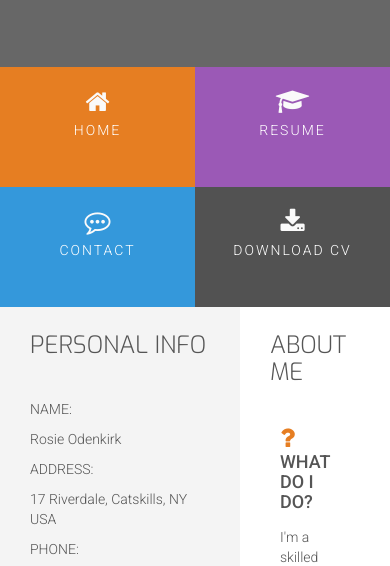
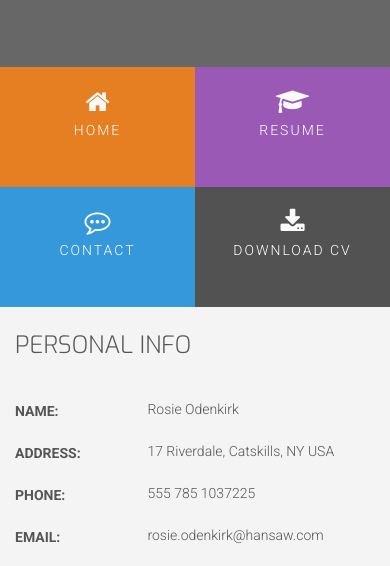
Before and after one commit to Code-Institute-Solutions/UserCentricFroentendDevelopment-Resume, a plain HTML site: page index.html in a window 390 px wide. Shown: the part 534-1100 px from the top of the page. Drawn offline with nearby package versions, Linux system fonts and the light colour scheme.

Commit message:
added styles and media query to personal info

```diff
--- a/assets/css/style.css
+++ b/assets/css/style.css
@@ -9,6 +9,11 @@
 .bg-color-three-reasons {
     background-color: #ffffff;
 }
+
+.bg-color-personal-info {
+    background-color: #f4f4f4;
+}
+
 
 .ui-menu-color-home {
     background-color: #e67e22;
@@ -58,11 +63,6 @@ h4 {
     display: inline-block;
 }
 
-.section-column {
-    padding: 0 30px 30px;
-    float: none;
-    display: table-cell;
-}
 
 .row-table {
     display: table;
@@ -228,6 +228,50 @@ footer .cv-pdf i:hover {
 
 /*--------------------------------------------Personal Info*/
 
-.bg-color-personal-info{
-    background-color: #f4f4f4;
+.personal-info-item {
+    margin-bottom: 20px;
+    display: block;
+    clear: both;
 }
+
+.personal-info-item .key,
+.personal-info-item .value {
+    padding-right: 8px;
+}
+
+.personal-info-item .key p,
+.personal-info-item .value p {
+    margin: 0;
+}
+
+.personal-info-item .key {
+    display: inline-block;
+    width: 30%;
+    margin-right: 21px;
+    padding-top: 2px;
+    vertical-align: top;
+}
+
+.personal-info-item .key p {
+    font-weight: 700;
+}
+
+.personal-info-item .value {
+    display: inline-block;
+    position: relative;
+    width: 60%;
+}
+
+
+
+
+
+/*--------------------------------------------Media Queries*/
+
+@media(min-width: 992px) {
+    .section-column {
+        padding: 0 30px 30px;
+        float: none;
+        display: table-cell;
+    }
+}
```
